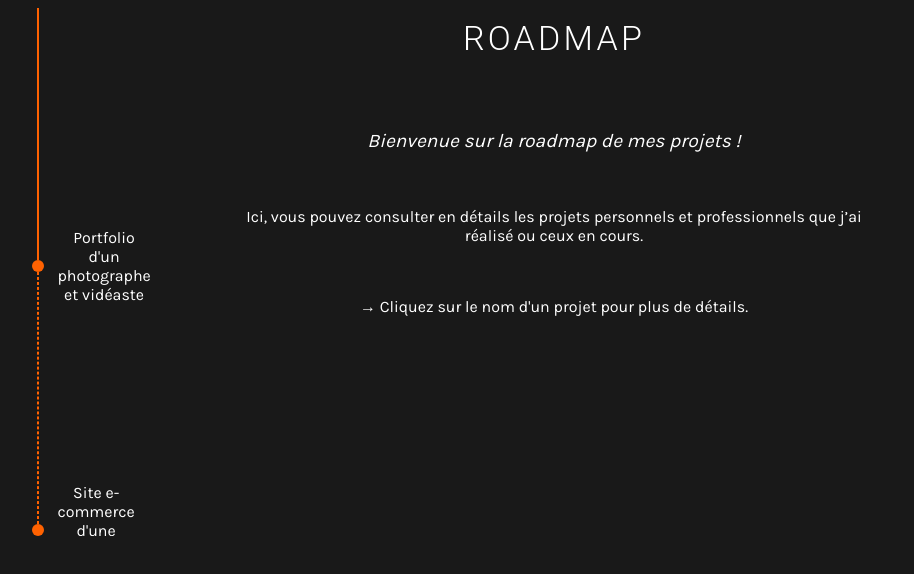
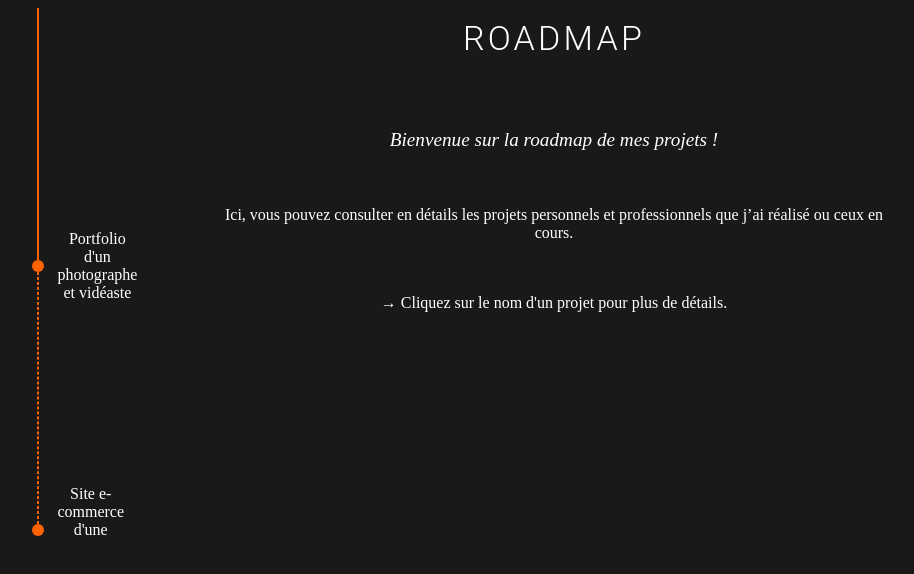
Before and after one commit to maxence-bbcn/portfolio, a React (Vite) app: page /roadmap in a window 1280 px wide. Shown: the top 574 px of the page, without its empty margins (86-1000 px from the left). Built offline with nearby package versions, Linux system fonts and the light colour scheme; a web font is replaced by a local one.

Commit message:
still opti-ing

```diff
--- a/src/ui/components/projects/details.css
+++ b/src/ui/components/projects/details.css
@@ -8,7 +8,8 @@
     flex-direction: column-reverse;
     gap: 30px;
     align-items: center;
-    font-family: "Karla";
+    font-family: "Karla" sans-serif;
+    font-display: swap;
     overflow-x: hidden;
 }
 
--- a/src/ui/components/projects/details.jsx
+++ b/src/ui/components/projects/details.jsx
@@ -136,6 +136,7 @@ const Details = () => {
                                         <img
                                             src={image}
                                             alt="image du projet"
+                                            loading="lazy"
                                         />
                                     </div>
                                 ))}
```
